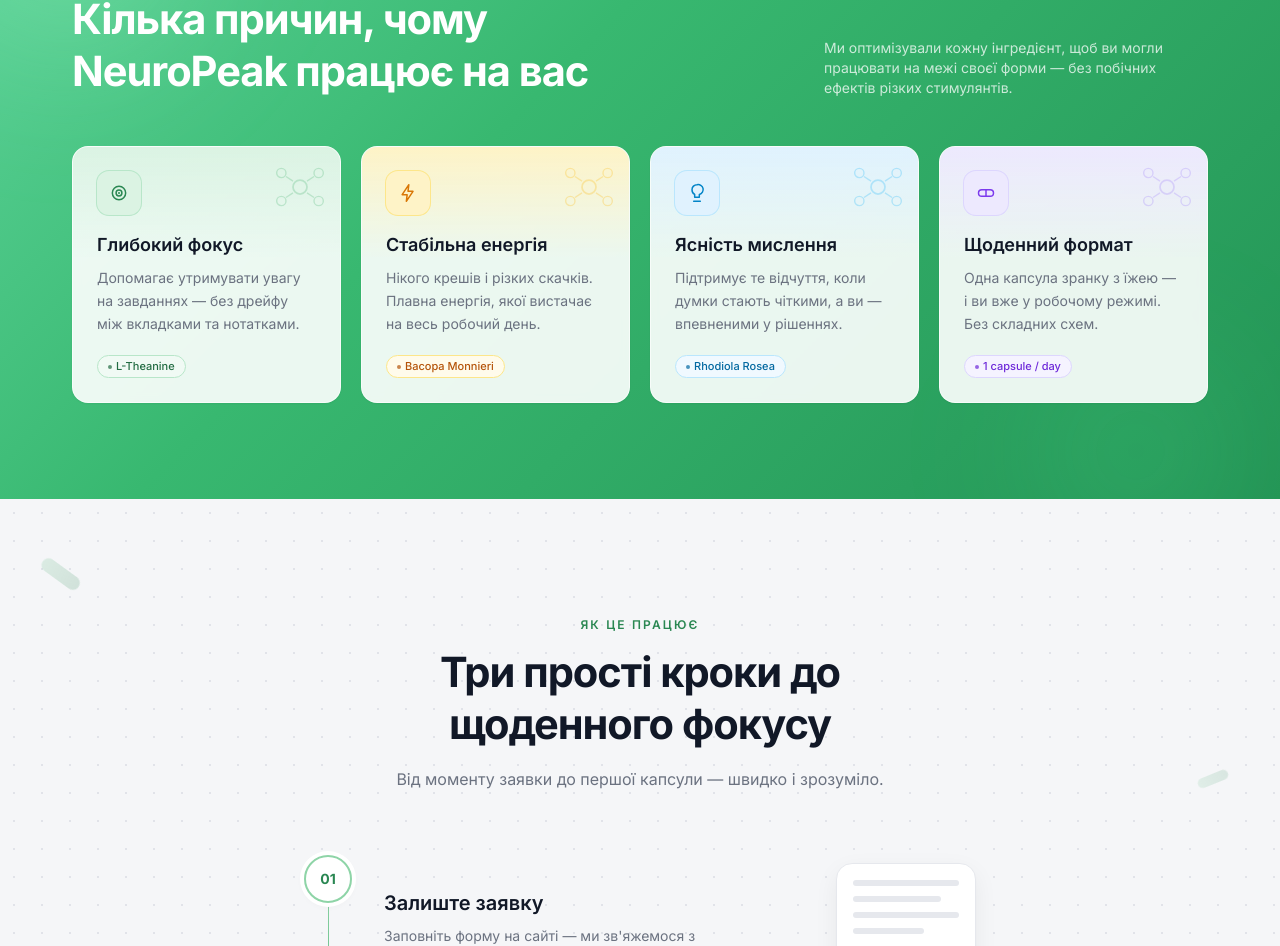
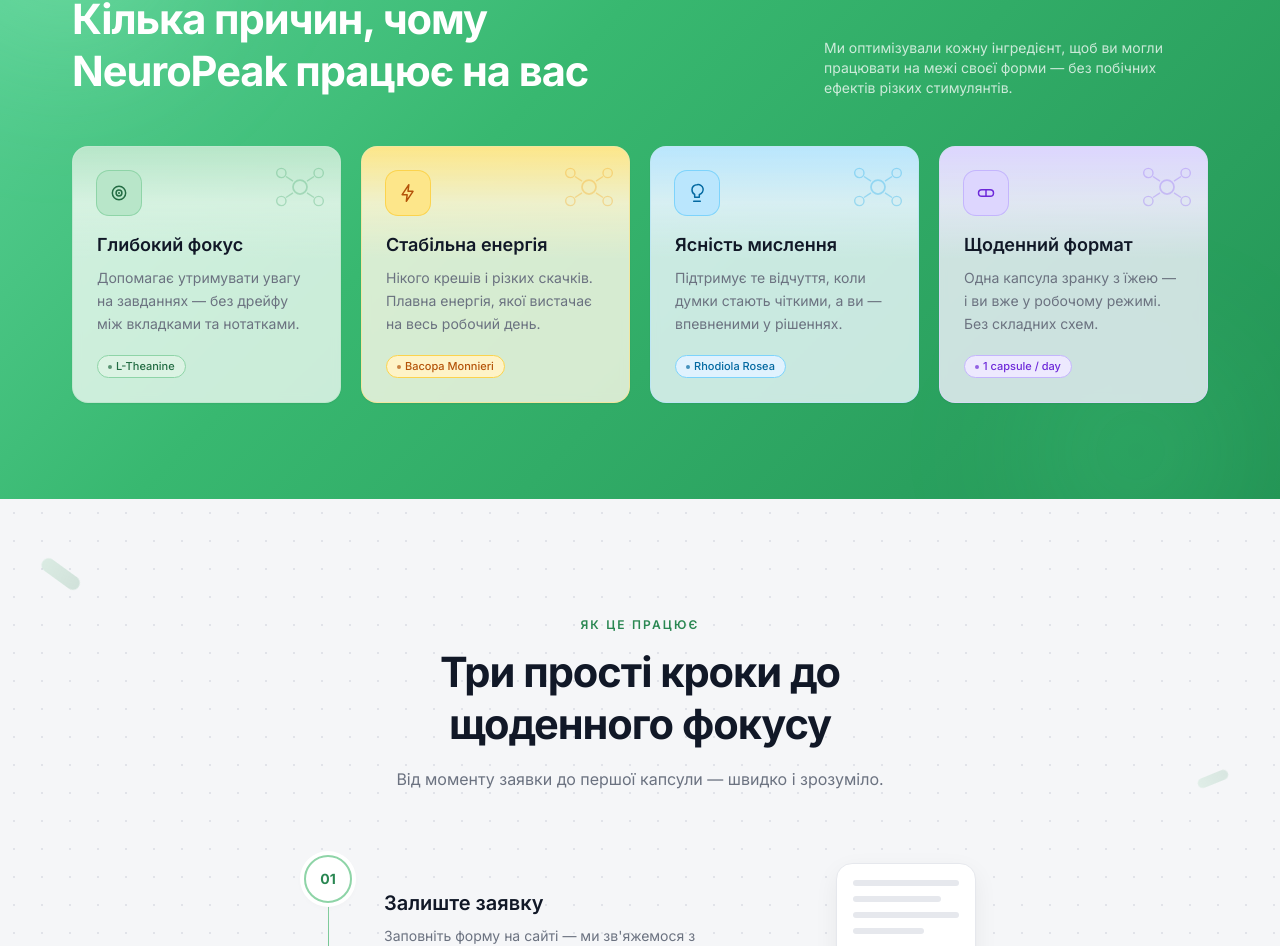
Before and after one commit to danylonahorniuk/neuropeak, a Next.js app: page / in a window 1280 px wide. Shown: the part 1750-2696 px from the top of the page. Built offline with nearby package versions, Linux system fonts and the light colour scheme.

Commit message:
feat: richer card colors - tinted bg per card + stronger gradients

```diff
--- a/components/Benefits.tsx
+++ b/components/Benefits.tsx
@@ -5,11 +5,12 @@
     title: "Глибокий фокус",
     text: "Допомагає утримувати увагу на завданнях — без дрейфу між вкладками та нотатками.",
     ingredient: "L-Theanine",
-    topColor: "from-brand-100 to-transparent",
-    glowColor: "rgba(60,163,102,0.08)",
-    iconBg: "bg-brand-100 ring-brand-200 text-brand-600",
-    tagCls: "border-brand-200 bg-brand-50 text-brand-700",
-    moleculeColor: "text-brand-400",
+    topColor: "from-brand-200 via-brand-100/60 to-transparent",
+    cardBg: "bg-brand-50/80 border-brand-200/70",
+    glowColor: "rgba(60,163,102,0.10)",
+    iconBg: "bg-brand-200 ring-brand-300 text-brand-700",
+    tagCls: "border-brand-300 bg-brand-100 text-brand-700",
+    moleculeColor: "text-brand-500",
     icon: (
       <svg viewBox="0 0 24 24" fill="none" className="h-5 w-5" aria-hidden>
         <circle cx="12" cy="12" r="8" stroke="currentColor" strokeWidth="1.8" />
@@ -22,11 +23,12 @@
     title: "Стабільна енергія",
     text: "Нікого крешів і різких скачків. Плавна енергія, якої вистачає на весь робочий день.",
     ingredient: "Bacopa Monnieri",
-    topColor: "from-amber-100 to-transparent",
-    glowColor: "rgba(245,158,11,0.08)",
-    iconBg: "bg-amber-100 ring-amber-200 text-amber-600",
-    tagCls: "border-amber-200 bg-amber-50 text-amber-700",
-    moleculeColor: "text-amber-400",
+    topColor: "from-amber-200 via-amber-100/60 to-transparent",
+    cardBg: "bg-amber-50/80 border-amber-200/70",
+    glowColor: "rgba(245,158,11,0.10)",
+    iconBg: "bg-amber-200 ring-amber-300 text-amber-700",
+    tagCls: "border-amber-300 bg-amber-100 text-amber-700",
+    moleculeColor: "text-amber-500",
     icon: (
       <svg viewBox="0 0 24 24" fill="none" className="h-5 w-5" aria-hidden>
         <path
@@ -42,11 +44,12 @@
     title: "Ясність мислення",
     text: "Підтримує те відчуття, коли думки стають чіткими, а ви — впевненими у рішеннях.",
     ingredient: "Rhodiola Rosea",
-    topColor: "from-sky-100 to-transparent",
-    glowColor: "rgba(56,189,248,0.08)",
-    iconBg: "bg-sky-100 ring-sky-200 text-sky-600",
-    tagCls: "border-sky-200 bg-sky-50 text-sky-700",
-    moleculeColor: "text-sky-400",
+    topColor: "from-sky-200 via-sky-100/60 to-transparent",
+    cardBg: "bg-sky-50/80 border-sky-200/70",
+    glowColor: "rgba(56,189,248,0.10)",
+    iconBg: "bg-sky-200 ring-sky-300 text-sky-700",
+    tagCls: "border-sky-300 bg-sky-100 text-sky-700",
+    moleculeColor: "text-sky-500",
     icon: (
       <svg viewBox="0 0 24 24" fill="none" className="h-5 w-5" aria-hidden>
         <path
@@ -63,11 +66,12 @@
     title: "Щоденний формат",
     text: "Одна капсула зранку з їжею — і ви вже у робочому режимі. Без складних схем.",
     ingredient: "1 capsule / day",
-    topColor: "from-violet-100 to-transparent",
-    glowColor: "rgba(167,139,250,0.08)",
-    iconBg: "bg-violet-100 ring-violet-200 text-violet-600",
-    tagCls: "border-violet-200 bg-violet-50 text-violet-700",
-    moleculeColor: "text-violet-400",
+    topColor: "from-violet-200 via-violet-100/60 to-transparent",
+    cardBg: "bg-violet-50/80 border-violet-200/70",
+    glowColor: "rgba(167,139,250,0.10)",
+    iconBg: "bg-violet-200 ring-violet-300 text-violet-700",
+    tagCls: "border-violet-300 bg-violet-100 text-violet-700",
+    moleculeColor: "text-violet-500",
     icon: (
       <svg viewBox="0 0 24 24" fill="none" className="h-5 w-5" aria-hidden>
         <rect x="3" y="8" width="18" height="8" rx="4" stroke="currentColor" strokeWidth="1.8" />
@@ -124,7 +128,7 @@
         <div className="mt-12 grid gap-5 sm:grid-cols-2 lg:grid-cols-4">
           {items.map((it, i) => (
             <FadeIn key={it.title} delay={i * 90}>
-              <article className="group relative overflow-hidden rounded-2xl border border-white/60 bg-white/90 p-6 shadow-sm transition-all duration-300 hover:-translate-y-1 hover:bg-white hover:shadow-md h-full backdrop-blur-sm">
+              <article className={`group relative overflow-hidden rounded-2xl border p-6 shadow-sm transition-all duration-300 hover:-translate-y-1 hover:shadow-md h-full backdrop-blur-sm ${it.cardBg}`}>
 
                 {/* Colored pastel top band */}
                 <div
```
